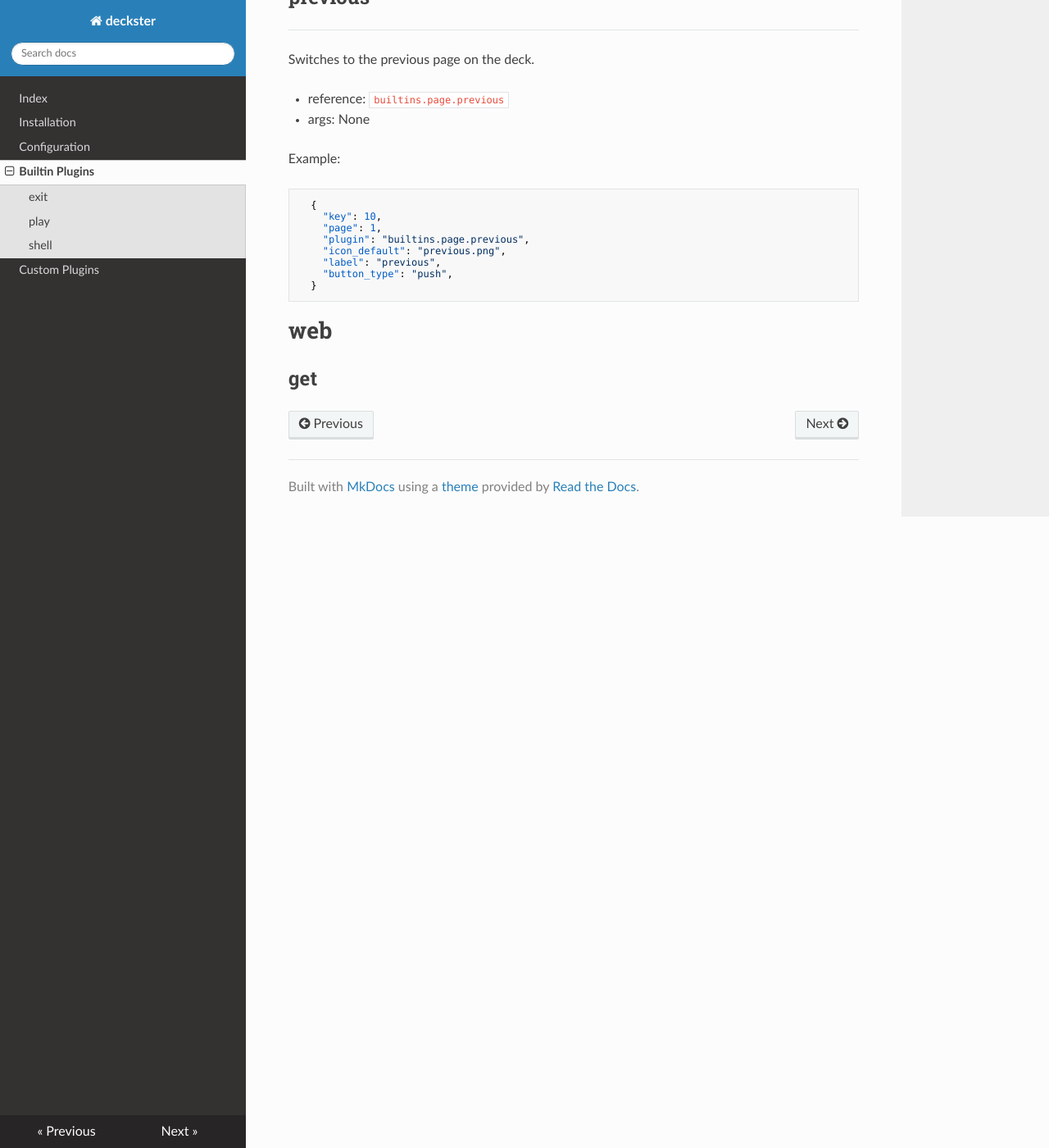
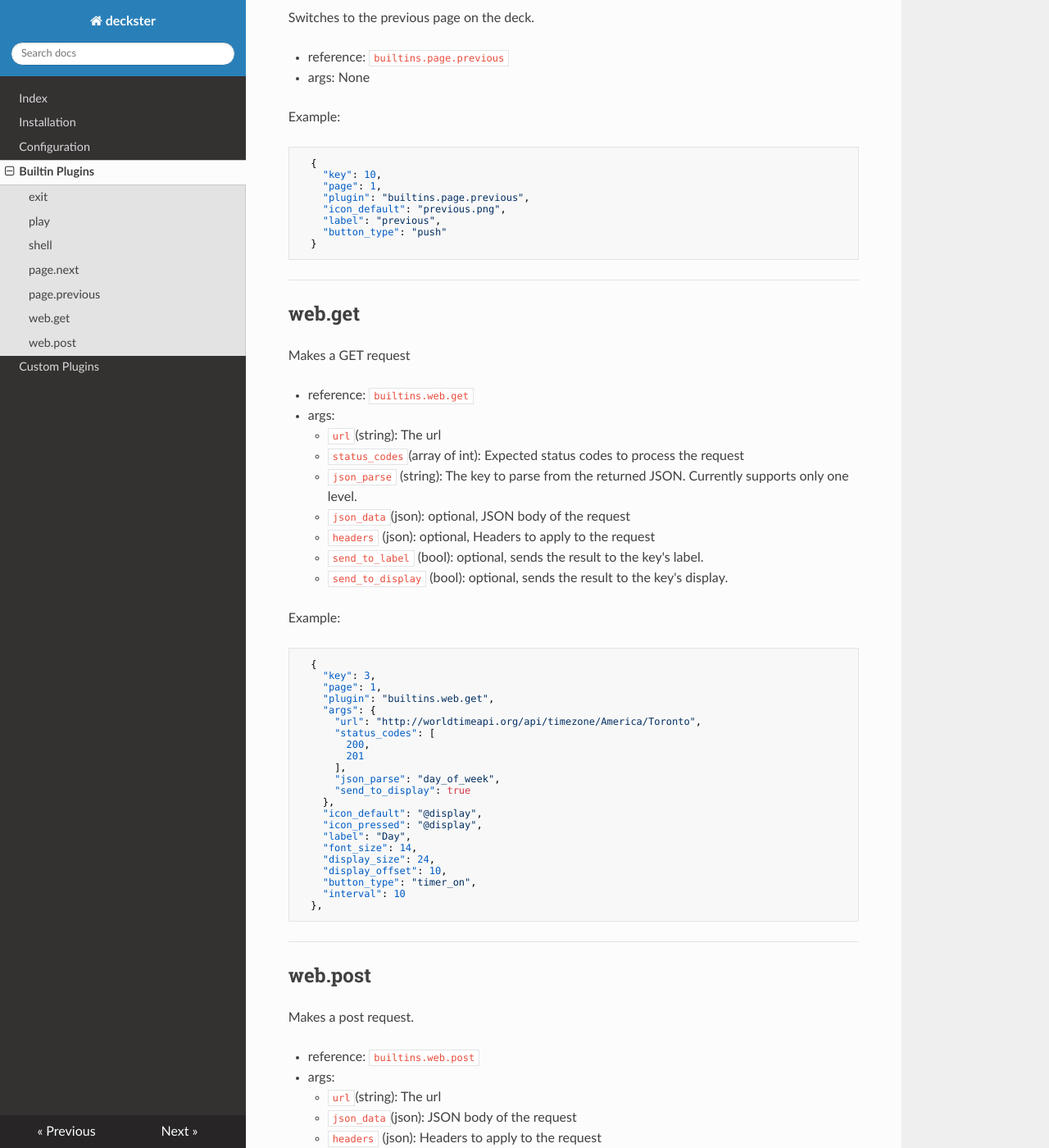
Before and after one commit to Gabisonfire/deckster, an MkDocs documentation site: the page built from docs/builtins.md, in a window 1280 px wide and 1400 px high, scrolled down 1845 px. Shown: the whole window at 82% size. Built offline with MkDocs 1.6.1, drawn with Linux system fonts in a browser that asks for light colours; nearby versions of some CDN libraries; some of the changed text lies outside the part shown.

Commit message:
Finished documentation

````diff
--- a/docs/builtins.md
+++ b/docs/builtins.md
@@ -1,14 +1,12 @@
 # Builtins
-
+---
 ## exit
-----
 Stops all jobs and puts the deck in "standby".
 
 - reference: `builtins.exit`
 - args: None
-
+---
 ## play
----
 Plays a sound file.
 
 - reference: `builtins.play`
@@ -26,17 +24,16 @@ Example:
   },
   "icon_default": "sound.png",
   "label": "Play",
-  "font": "Roboto-Regular.ttf",
   "button_type": "push"
 }
 ```
+---
 ## shell
----
 Executes a shell command
 
 - reference: `builtins.shell`
 - args:
-  - `command`: An array of command and arguments to execute
+  - `command` (array of string): An array of command and arguments to execute
 
 Example:
 ```json
@@ -55,9 +52,8 @@ Example:
     "button_type": "push"
   },
 ```
-# page
-## next
 ---
+## page.next
 Switches to the next page on the deck.
 
 - reference: `builtins.page.next`
@@ -71,12 +67,11 @@ Example:
     "plugin": "builtins.page.next",
     "icon_default": "next.png",
     "label": "next",
-    "button_type": "push",
+    "button_type": "push"
   }
 ```
-
-## previous
 ---
+## page.previous
 Switches to the previous page on the deck.
 
 - reference: `builtins.page.previous`
@@ -90,9 +85,81 @@ Example:
     "plugin": "builtins.page.previous",
     "icon_default": "previous.png",
     "label": "previous",
-    "button_type": "push",
+    "button_type": "push"
   }
 ```
+---
+## web.get
+Makes a GET request
 
-# web
-## get
+- reference: `builtins.web.get`
+- args:
+  - `url`(string): The url
+  - `status_codes`(array of int): Expected status codes to process the request
+  - `json_parse` (string): The key to parse from the returned JSON. Currently supports only one level.
+  - `json_data`(json): optional, JSON body of the request
+  - `headers` (json): optional, Headers to apply to the request
+  - `send_to_label` (bool): optional, sends the result to the key's label.
+  - `send_to_display` (bool): optional, sends the result to the key's display.
+
+Example:
+```json
+  {
+    "key": 3,
+    "page": 1,
+    "plugin": "builtins.web.get",
+    "args": {
+      "url": "http://worldtimeapi.org/api/timezone/America/Toronto",
+      "status_codes": [
+        200,
+        201
+      ],
+      "json_parse": "day_of_week",
+      "send_to_display": true
+    },
+    "icon_default": "@display",
+    "icon_pressed": "@display",
+    "label": "Day",
+    "font_size": 14,
+    "display_size": 24,
+    "display_offset": 10,
+    "button_type": "timer_on",
+    "interval": 10
+  },
+```
+---
+## web.post
+Makes a post request.
+
+- reference: `builtins.web.post`
+- args:
+  - `url`(string): The url
+  - `json_data`(json): JSON body of the request
+  - `headers` (json): Headers to apply to the request
+  - `status_codes`(array of int): Expected status codes to process the request
+
+```json
+  {
+    "key": 0,
+    "page": 1,
+    "plugin": "builtins.web.post",
+    "args": {
+      "url": "https://home-assistant.com/api/services/light/toggle",
+      "headers": {
+        "Content-type": "application/json",
+        "Authorization": "Bearer ABCDEFG12345"
+      },
+      "json_data": {
+        "entity_id": "light.light_strip"
+      },
+      "status_codes": [
+        200,
+        201
+      ]
+    },
+    "icon_default": "light.png",
+    "label": "Light on",
+    "label_color": "green",
+    "button_type": "push_toggle"
+  },
+```
--- a/mkdocs.yml
+++ b/mkdocs.yml
@@ -6,3 +6,5 @@ nav:
     - 'Configuration': 'config.md'
     - 'Builtin Plugins': 'builtins.md'
     - 'Custom Plugins': 'plugins.md'
+markdown_extensions:
+  - mdx_truly_sane_lists
````
Also changed, not shown: docs/config.md (+1 -1 lines), docs/index.md (+3 -1 lines), docs/install.md (+9 -0 lines), docs/plugins.md (+90 -0 lines).
